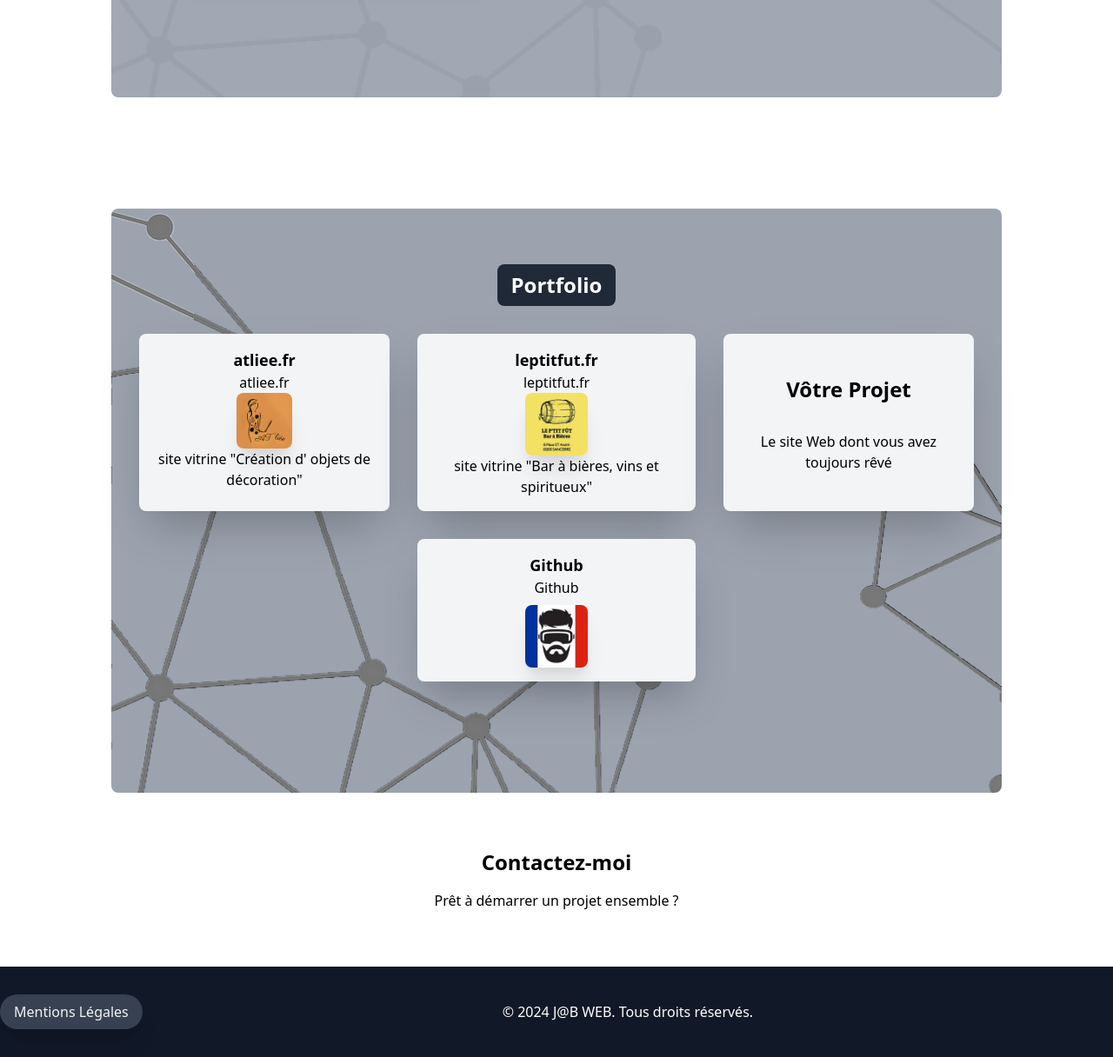
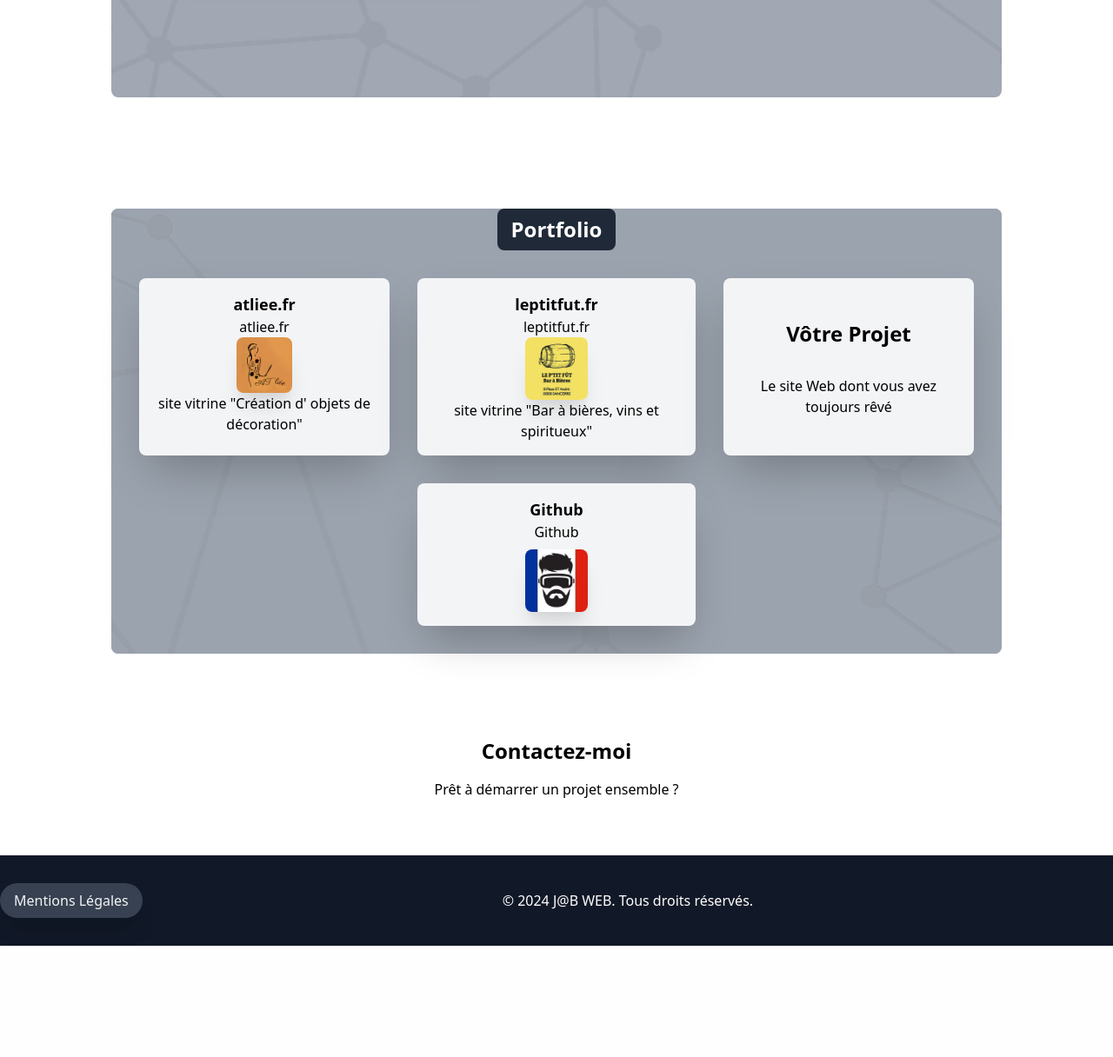
Before and after one commit to Jeremie-AUBREJAT/myWebSite, a PHP site: page /ateliee/ in a window 1280 px wide. Shown: the part 2404-3620 px from the top of the page at 87% size. After the commit the page ends 3492 px from the top, so only its background shows below. Run offline with PHP 8.4, Linux system fonts and the light colour scheme.

Commit message:
01.02.24

```diff
--- a/index.php
+++ b/index.php
@@ -58,8 +58,9 @@
     </div>
 
         <!-- Section de portfolio -->
-        <section style="background-image: url('asset/img/background2.png');" class=" bg-gray-400 py-16 rounded-lg lg:mx-32">
-            <div class="container mx-auto text-center">
+        <section style="background-image: url('asset/img/background2.png');"class=" rounded-lg lg:mx-32 bg-gray-400">
+        <div class=" rounded-lg bg-gray-400 bg-opacity-90">
+            <div   class="container text-center">
                 <h2 class="inline-block px-4 py-2 bg-gray-800 text-white rounded-lg text-2xl font-semibold">Portfolio</h2>
                 <!-- projets -->
 
@@ -87,7 +88,7 @@
                     </div>
                 </div>
             </div>
-            <div class=" flex justify-center items-center h-2/3 bg-gra-400 lg:m-8 mt-8 rounded-b-lg">
+            <div class=" flex justify-center items-center h-2/3 lg:m-8 mt-8 rounded-b-lg">
             <div class="bg-gray-100 p-4 rounded-lg shadow-2xl w-full sm:w-1/2 md:w-1/2 lg:w-1/2 xl:w-1/3 text-center mb-8">
                     <h3 class="text-lg font-semibold"><a href="https://github.com/Jeremie-AUBREJAT" target="_blank">Github</a></h3>
                     <a href="https://github.com/Jeremie-AUBREJAT" target="_blank">
@@ -96,6 +97,7 @@
                     </a>
             </div>
         </div>
+</div>
         </section>
 
         <!-- Section de contact -->
```
Also changed, not shown: asset/img/background2 - Copie.png (deleted), asset/img/background3.png (added).
